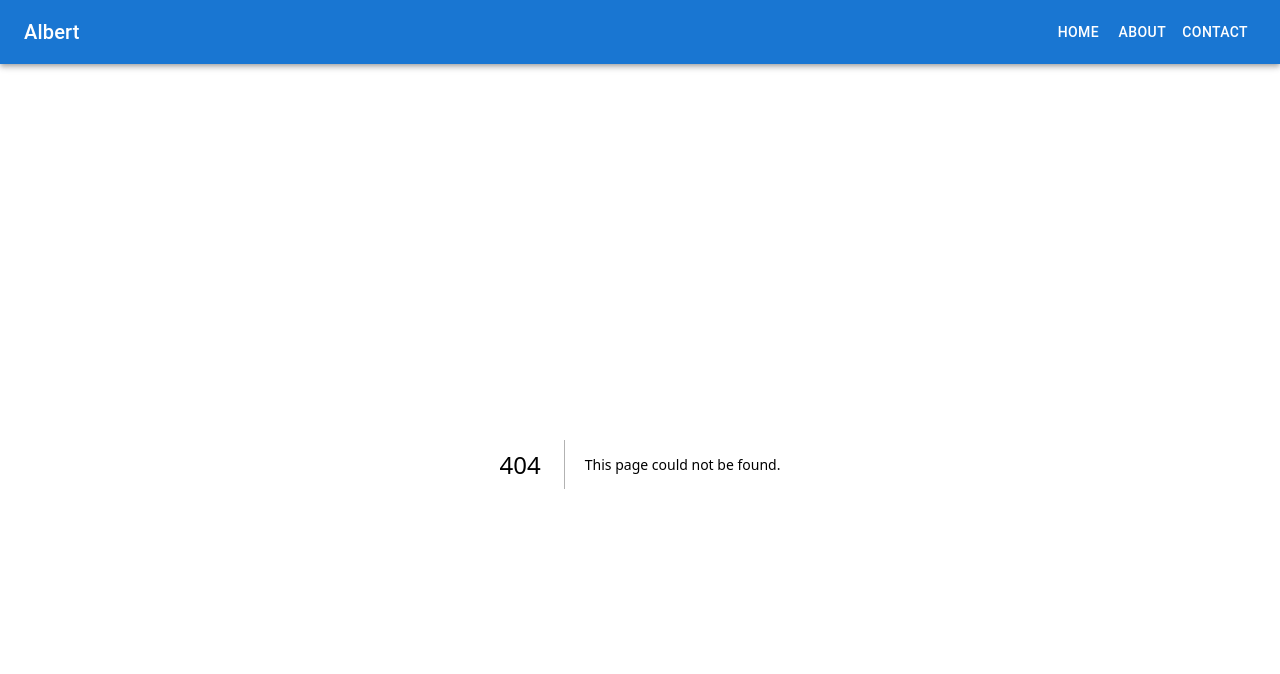
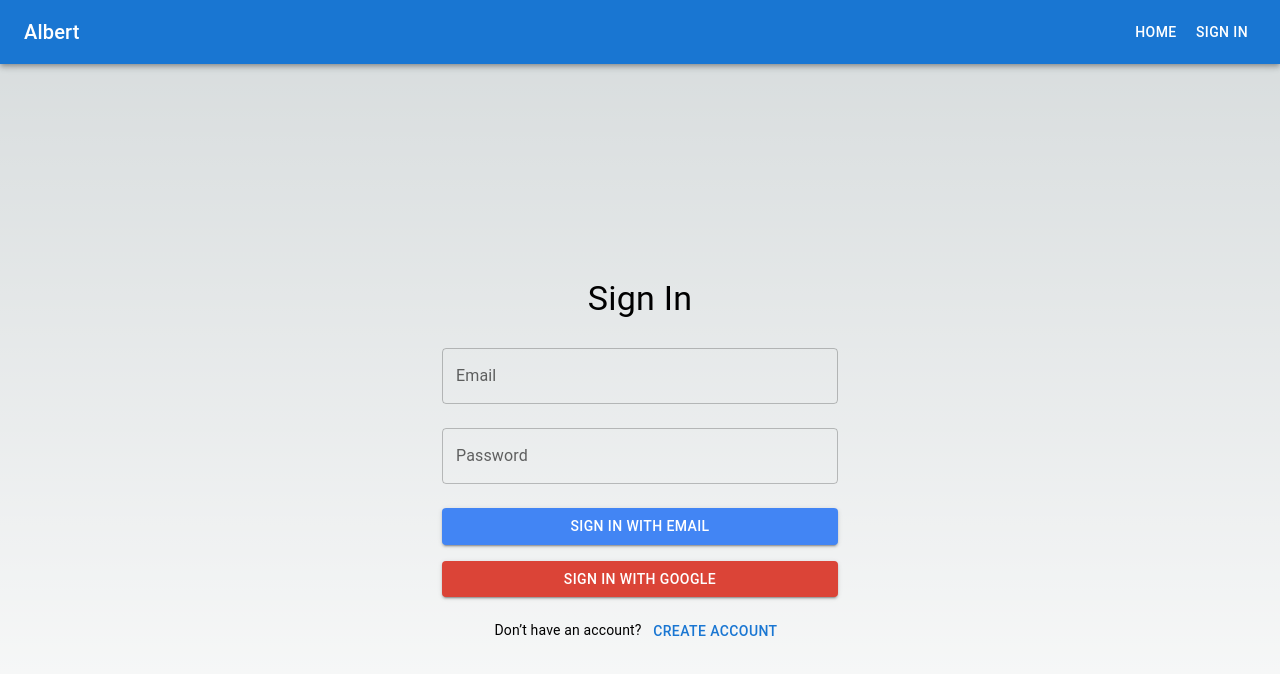
Before and after one commit to abrarfuad27/Albert, a Next.js app: page /login in a window 1280 px wide. Before the commit this address had no page. Shown: the top 674 px of the page. Built offline with nearby package versions, Linux system fonts and the light colour scheme; no server answers.

Commit message:
Add firebase for user authentication

```diff
--- a/app/components/Navbar.tsx
+++ b/app/components/Navbar.tsx
@@ -1,12 +1,12 @@
 "use client";
 
 import React from "react";
-import { AppBar,Toolbar,Typography,Button } from "@mui/material";
+import { AppBar, Toolbar, Typography, Button } from "@mui/material";
 import Link from "next/link";
 
 export default function Navbar() {
   return (
-      <AppBar position="static" className="bg-blue-600">
+    <AppBar position="static" className="bg-[#00509e]"> {/* Darker blue */}
       <Toolbar className="flex justify-between">
         <Typography variant="h6" className="text-white">
           Albert
@@ -16,10 +16,7 @@ export default function Navbar() {
             <Link href="/">Home</Link>
           </Button>
           <Button color="inherit" className="text-white">
-              <Link href="/about">About</Link>
-            </Button>
-            <Button color="inherit" className="text-white">
-              <Link href="/contact">Contact</Link>
+            <Link href="/login">Sign In</Link>
           </Button>
         </div>
       </Toolbar>
--- /dev/null
+++ b/app/config/firebaseConfig.ts
@@ -0,0 +1,17 @@
+import { initializeApp } from "firebase/app";
+import { getAuth } from "firebase/auth";
+
+const firebaseConfig = {
+  apiKey: process.env.NEXT_PUBLIC_FIREBASE_API_KEY,
+  authDomain: process.env.NEXT_PUBLIC_FIREBASE_AUTH_DOMAIN,
+  projectId: process.env.NEXT_PUBLIC_FIREBASE_PROJECT_ID,
+  storageBucket: process.env.NEXT_PUBLIC_FIREBASE_STORAGE_BUCKET,
+  messagingSenderId: process.env.NEXT_PUBLIC_FIREBASE_MESSAGING_SENDER_ID,
+  appId: process.env.NEXT_PUBLIC_FIREBASE_APP_ID,
+};
+
+// Initialize Firebase
+const app = initializeApp(firebaseConfig);
+
+// Get the Firebase Auth instance
+export const auth = getAuth(app);
--- a/app/globals.css
+++ b/app/globals.css
@@ -8,13 +8,13 @@
   --background-end-rgb: 255, 255, 255;
 }
 
-@media (prefers-color-scheme: dark) {
+/* @media (prefers-color-scheme: dark) {
   :root {
     --foreground-rgb: 255, 255, 255;
     --background-start-rgb: 0, 0, 0;
     --background-end-rgb: 0, 0, 0;
   }
-}
+} */
 
 body {
   color: rgb(var(--foreground-rgb));
@@ -33,9 +33,8 @@ body {
 }
 
 .chat-container {
-  height: 100vh;
+  height: 30rem;
   width: 800px;
-  margin: 0 auto;
   padding: 16px;
   display: flex;
   flex-direction: column;
@@ -64,7 +63,7 @@ body {
 }
 
 .user-message {
-  background-color: #007bff;
+  background-color: #00509e; /* Darker blue */
   color: white;
   border-bottom-right-radius: 0;
   align-self: flex-end;
@@ -95,7 +94,7 @@ body {
 
 .send-button {
   padding: 10px 16px;
-  background-color: #007bff;
+  background-color: #00509e; /* Darker blue */
   color: white;
   border: none;
   border-radius: 8px;
@@ -104,5 +103,5 @@ body {
 }
 
 .send-button:hover {
-  background-color: #0056b3;
+  background-color: #003f7f; /* Even darker on hover */
 }
--- /dev/null
+++ b/app/login/page.tsx
@@ -0,0 +1,110 @@
+
+"use client";
+
+import React, { useState } from "react";
+import { TextField, Button, Typography, Container, Box } from "@mui/material";
+import {
+  signInWithEmailAndPassword,
+  signInWithPopup,
+  GoogleAuthProvider,
+} from "firebase/auth";
+import { auth } from "../config/firebaseConfig";
+import { useRouter } from "next/navigation";
+import Link from "next/link";
+
+const Login: React.FC = () => {
+  const [email, setEmail] = useState("");
+  const [password, setPassword] = useState("");
+  const [error, setError] = useState("");
+  const router = useRouter();
+
+  const handleLogin = async (e: React.FormEvent) => {
+    e.preventDefault();
+    setError("");
+
+    try {
+      await signInWithEmailAndPassword(auth, email, password);
+      router.push("/"); // Redirect to the homepage after successful login
+    } catch (error: any) {
+      setError(error.message);
+    }
+  };
+
+  const handleGoogleLogin = async () => {
+    const provider = new GoogleAuthProvider();
+
+    try {
+      await signInWithPopup(auth, provider);
+      router.push("/"); // Redirect to the homepage after successful login
+    } catch (error: any) {
+      setError(error.message);
+    }
+  };
+
+  return (
+    <Container maxWidth="xs">
+      <Box
+        display="flex"
+        flexDirection="column"
+        justifyContent="center"
+        alignItems="center"
+        minHeight="100vh"
+      >
+        <Typography variant="h4" gutterBottom>
+          Sign In
+        </Typography>
+        <form onSubmit={handleLogin}>
+          <TextField
+            label="Email"
+            type="email"
+            fullWidth
+            margin="normal"
+            value={email}
+            onChange={(e) => setEmail(e.target.value)}
+          />
+          <TextField
+            label="Password"
+            type="password"
+            fullWidth
+            margin="normal"
+            value={password}
+            onChange={(e) => setPassword(e.target.value)}
+          />
+          {error && (
+            <Typography color="error" variant="body2">
+              {error}
+            </Typography>
+          )}
+          <Button
+            type="submit"
+            fullWidth
+            variant="contained"
+            color="primary"
+            style={{ marginTop: "16px", backgroundColor: "#4285F4" }} // Blue button for email
+          >
+            Sign in with Email
+          </Button>
+        </form>
+        <Button
+          fullWidth
+          variant="contained"
+          color="secondary"
+          style={{ marginTop: "16px", backgroundColor: "#DB4437" }} // Red button for Google
+          onClick={handleGoogleLogin}
+        >
+          Sign in with Google
+        </Button>
+        <Typography variant="body2" style={{ marginTop: "16px" }}>
+          Don’t have an account?{" "}
+          <Link href="/register" passHref>
+            <Button variant="text" color="primary">
+              Create Account
+            </Button>
+          </Link>
+        </Typography>
+      </Box>
+    </Container>
+  );
+};
+
+export default Login;
--- a/app/page.tsx
+++ b/app/page.tsx
@@ -2,8 +2,16 @@ import Chatbot from "./components/Chatbot";
 
 export default function Home() {
   return (
-    <div className="flex justify-center items-center h-screen bg-gray-50">
-      <Chatbot />
+    <div className="flex justify-between items-center h-screen bg-gray-50">
+      <div className="w-1/3 p-4 bg-white shadow-md rounded-lg">
+        {/* Chat history section */}
+        <div className="chat-history">
+          Chat History
+        </div>
+      </div>
+      <div className="w-2/3 p-4">
+        <Chatbot />
+      </div>
     </div>
   );
 }
--- /dev/null
+++ b/app/register/page.tsx
@@ -0,0 +1,76 @@
+"use client";
+
+import React, { useState } from "react";
+import { TextField, Button, Typography, Container, Box } from "@mui/material";
+import { createUserWithEmailAndPassword } from "firebase/auth";
+import { auth } from "../config/firebaseConfig";
+import { useRouter } from "next/navigation";
+
+const Signup: React.FC = () => {
+  const [email, setEmail] = useState("");
+  const [password, setPassword] = useState("");
+  const [error, setError] = useState("");
+  const router = useRouter();
+
+  const handleSignup = async (e: React.FormEvent) => {
+    e.preventDefault();
+    setError("");
+
+    try {
+      await createUserWithEmailAndPassword(auth, email, password);
+      router.push("/"); // Redirect to the homepage after successful signup
+    } catch (error: any) {
+      setError(error.message);
+    }
+  };
+
+  return (
+    <Container maxWidth="xs">
+      <Box
+        display="flex"
+        flexDirection="column"
+        justifyContent="center"
+        alignItems="center"
+        minHeight="100vh"
+      >
+        <Typography variant="h4" gutterBottom>
+          Sign Up
+        </Typography>
+        <form onSubmit={handleSignup}>
+          <TextField
+            label="Email"
+            type="email"
+            fullWidth
+            margin="normal"
+            value={email}
+            onChange={(e) => setEmail(e.target.value)}
+          />
+          <TextField
+            label="Password"
+            type="password"
+            fullWidth
+            margin="normal"
+            value={password}
+            onChange={(e) => setPassword(e.target.value)}
+          />
+          {error && (
+            <Typography color="error" variant="body2">
+              {error}
+            </Typography>
+          )}
+          <Button
+            type="submit"
+            fullWidth
+            variant="contained"
+            color="primary"
+            style={{ marginTop: "16px" }}
+          >
+            Sign Up
+          </Button>
+        </form>
+      </Box>
+    </Container>
+  );
+};
+
+export default Signup;
--- a/package.json
+++ b/package.json
@@ -14,6 +14,7 @@
     "@mui/material": "^5.16.7",
     "axios": "^1.7.5",
     "cohere-ai": "^7.12.1",
+    "firebase": "^10.13.0",
     "langchain": "^0.2.16",
     "next": "14.2.5",
     "react": "^18",
```
Also changed, not shown: 1 other file (tests, documents, lock files or other folders). Lines whose indentation alone changed are shown as unchanged.
